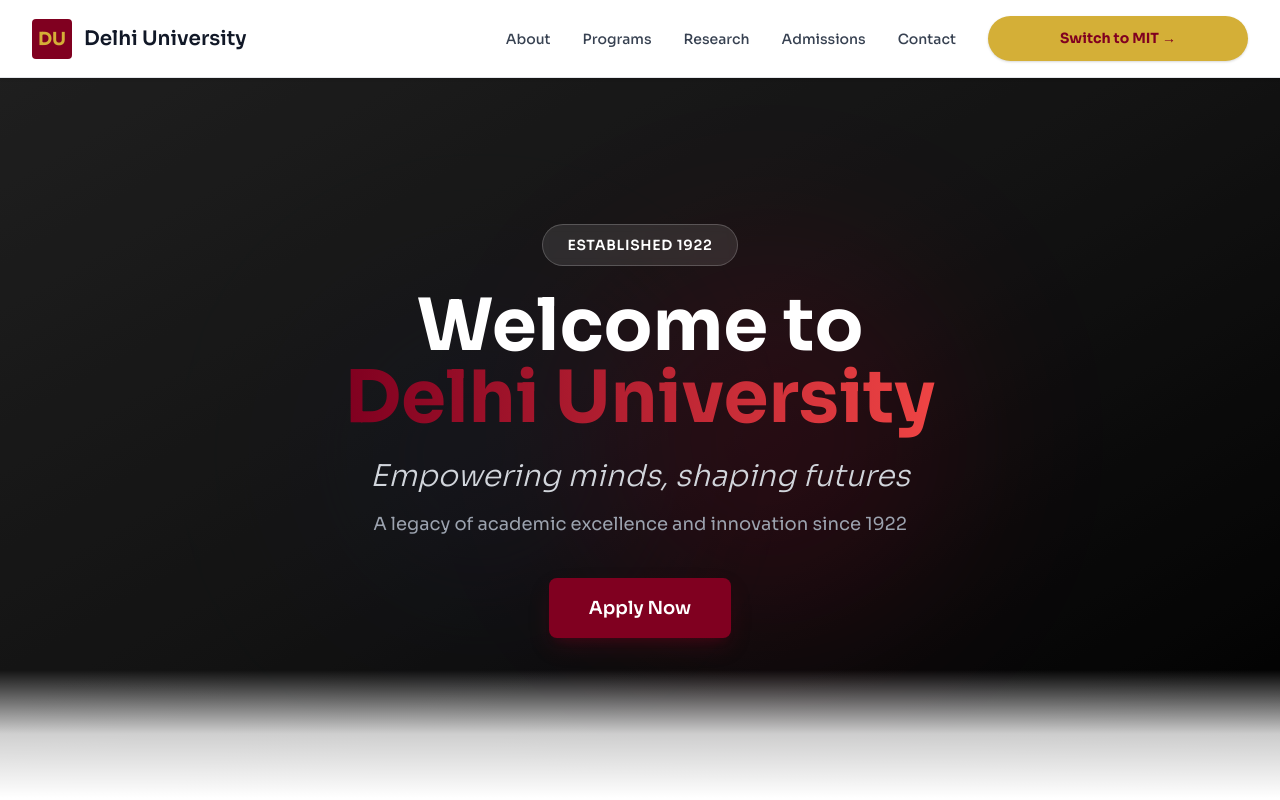
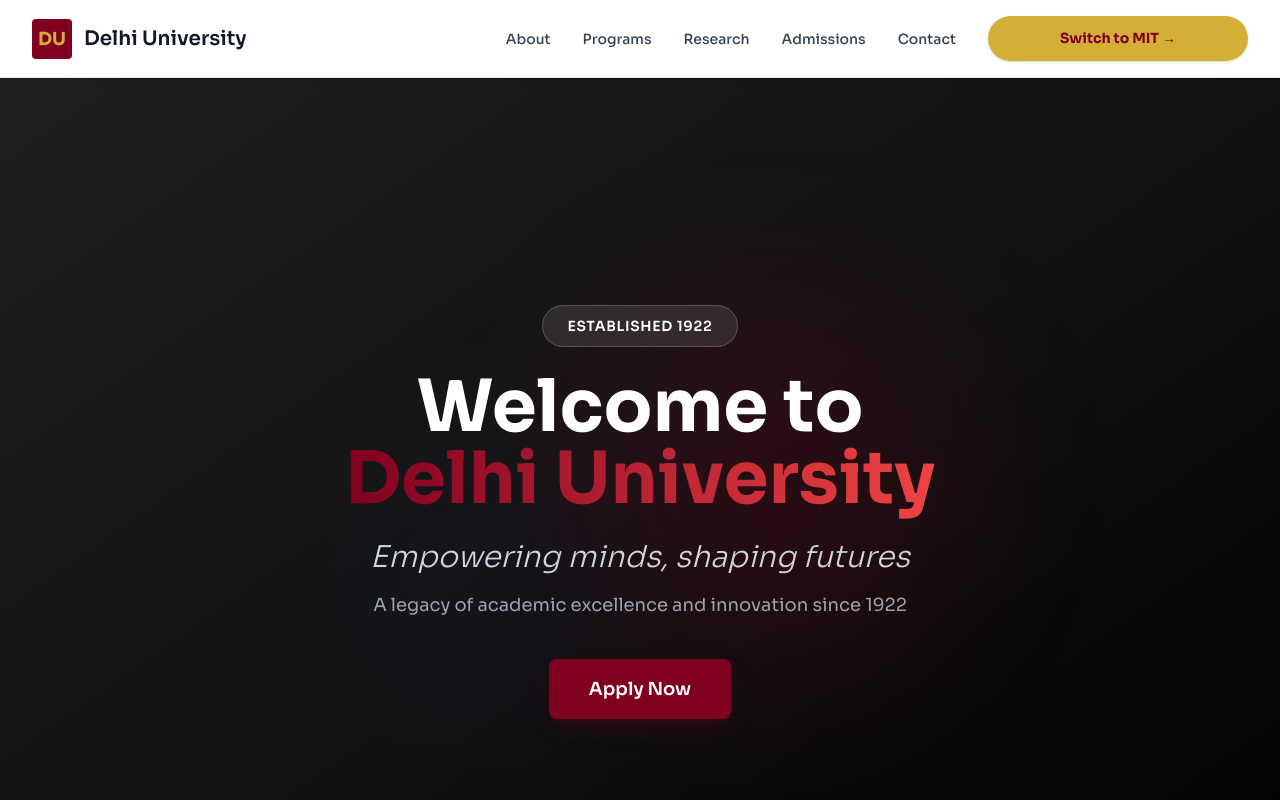
Before and after one commit to Ankita1800/university-landing-pages, a plain HTML site: page delhi-university-landing/index.html in a window 1280 px wide. Shown: the top 800 px of the page. Drawn offline with nearby package versions, Linux system fonts and the light colour scheme.

Commit message:
Make DU hero section full viewport height to match MIT

```diff
--- a/delhi-university-landing/index.html
+++ b/delhi-university-landing/index.html
@@ -204,14 +204,14 @@
     </header>
 
     <main class="mt-16">
-        <section class="hero-section text-white text-center py-40 px-8 relative overflow-hidden">
+        <section class="hero-section text-white text-center py-40 px-8 relative overflow-hidden min-h-[calc(100vh-4rem)]">
             <div class="absolute inset-0">
                 <div class="absolute top-0 left-0 w-full h-full bg-grid-pattern opacity-5"></div>
                 <div class="hero-decorative-blur hero-decorative-blur-gold"></div>
                 <div class="hero-decorative-blur hero-decorative-blur-navy"></div>
             </div>
-            <div class="hero-content max-w-5xl mx-auto">
-                <div class="inline-block mb-6 px-6 py-2 bg-white/10 backdrop-blur-sm rounded-full border border-white/20">
+            <div class="hero-content max-w-5xl mx-auto flex flex-col justify-center min-h-[calc(100vh-4rem-10rem)]">
+                <div class="inline-block mb-6 px-6 py-2 bg-white/10 backdrop-blur-sm rounded-full border border-white/20 mx-auto">
                     <span class="text-white font-semibold text-sm tracking-wider">ESTABLISHED 1922</span>
                 </div>
                 <h1 class="text-6xl md:text-7xl font-bold mb-6 leading-tight">Welcome to <br/><span class="text-transparent bg-clip-text bg-gradient-to-r from-du-burgundy to-red-500">Delhi University</span></h1>
```
